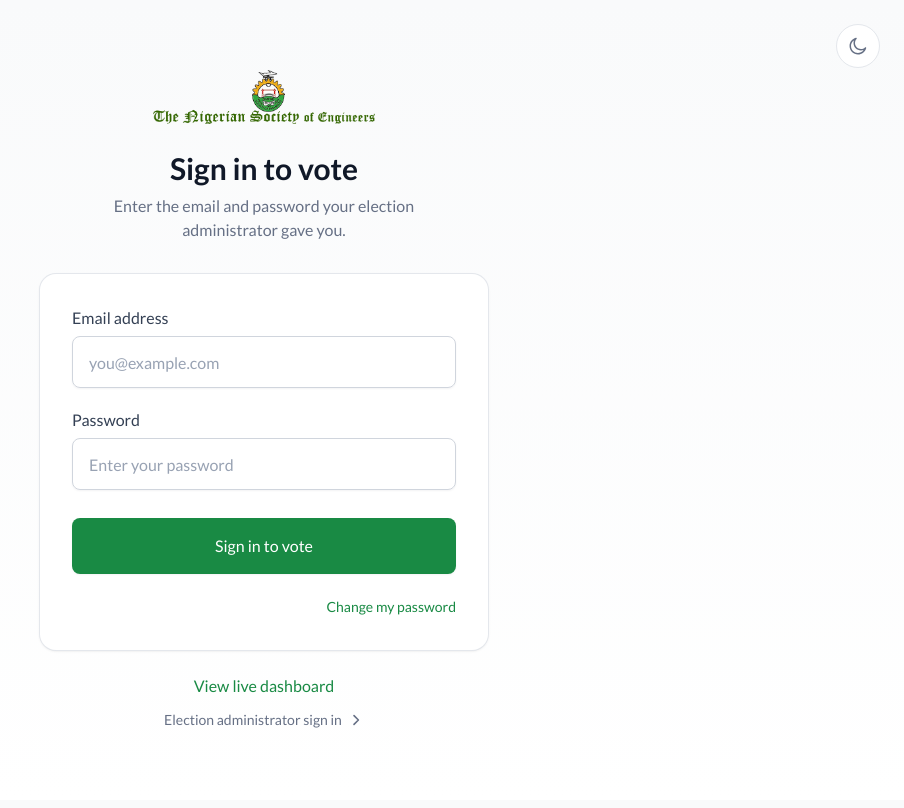
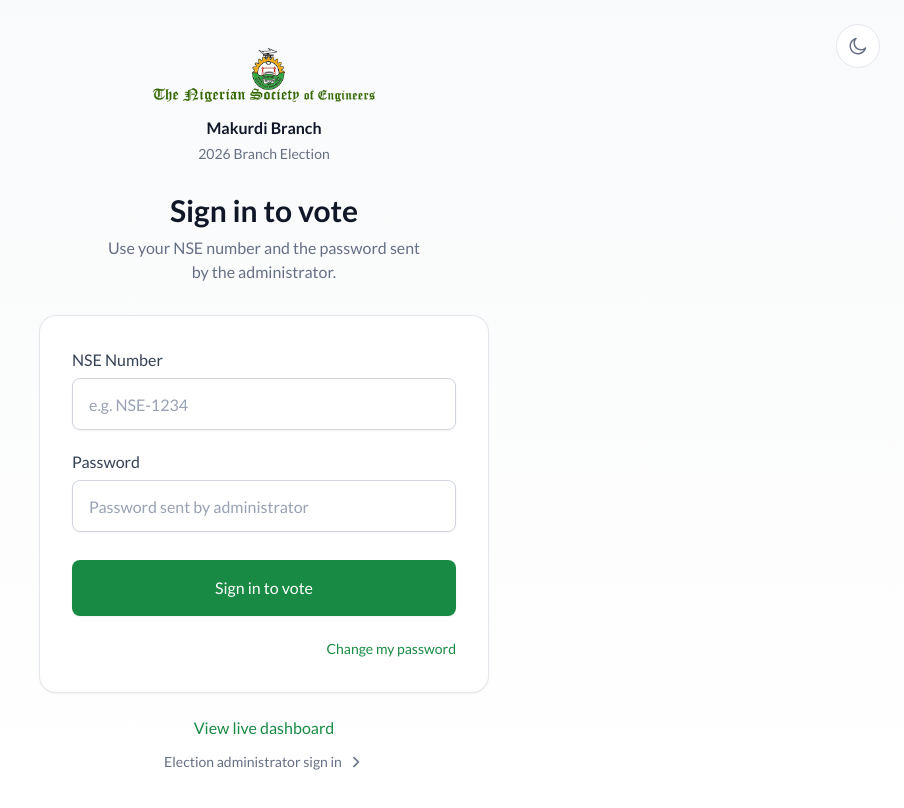
Before and after one commit to Pascal-Ahmadu/NSE-EVOTING, a Next.js app: page / in a window 1280 px wide. Shown: the top 808 px of the page, without its empty margins (376-1280 px from the left). Built offline with nearby package versions, Linux system fonts and the light colour scheme.

Commit message:
Voter sign-in: NSE Number + Makurdi Branch / 2026 Election headings

```diff
--- a/src/app/(admin)/admin/voters/page.tsx
+++ b/src/app/(admin)/admin/voters/page.tsx
@@ -168,7 +168,7 @@
   };
 
   const handleCopyCredentials = async (voter: VoterCredentials) => {
-    const text = `Sign-in credentials\nName: ${voter.name}\nEmail: ${voter.email}\nVoter ID: ${voter.voterId}\nPassword: ${voter.password}`;
+    const text = `Sign-in credentials\nName: ${voter.name}\nEmail: ${voter.email}\nNSE Number: ${voter.voterId}\nPassword: ${voter.password}`;
     try {
       await navigator.clipboard.writeText(text);
       setCopied(true);
@@ -253,7 +253,7 @@
             <Input
               id="voter-filter"
               type="text"
-              placeholder="Search by name, email or voter ID"
+              placeholder="Search by name, email or NSE number"
               value={filter}
               onChange={(e) => setFilter(e.target.value)}
               maxLength={64}
@@ -265,7 +265,7 @@
                 <tr>
                   <th className="px-4 py-3 font-medium">Name</th>
                   <th className="px-4 py-3 font-medium">Email</th>
-                  <th className="px-4 py-3 font-medium">Voter ID</th>
+                  <th className="px-4 py-3 font-medium">NSE Number</th>
                   <th className="px-4 py-3 font-medium">Registered</th>
                   <th className="px-4 py-3 font-medium">Ballots</th>
                   <th className="px-4 py-3" />
@@ -389,7 +389,7 @@
               </div>
               <div>
                 <div className="flex items-center justify-between">
-                  <Label htmlFor="new-voter-id">Voter ID</Label>
+                  <Label htmlFor="new-voter-id">NSE Number</Label>
                   <button
                     type="button"
                     onClick={handleAutoGenerateId}
@@ -474,7 +474,7 @@
             <dl className="space-y-3 rounded-xl border border-gray-200 bg-gray-50 p-4 text-sm dark:border-gray-800 dark:bg-gray-800/40">
               <Row label="Name" value={view.voter.name} />
               <Row label="Email" value={view.voter.email} />
-              <Row label="Voter ID" value={view.voter.voterId} mono />
+              <Row label="NSE Number" value={view.voter.voterId} mono />
               <Row label="Password" value={view.voter.password} mono />
             </dl>
 
--- a/src/app/(public)/change-password/page.tsx
+++ b/src/app/(public)/change-password/page.tsx
@@ -8,18 +8,17 @@
 import Button from "@/components/ui/button/Button";
 import { ChevronLeftIcon } from "@/icons";
 import { apiCall } from "@/lib/api-client";
-import { validateEmail, validatePassword } from "@/lib/validators";
+import { validatePassword, validateVoterId } from "@/lib/validators";
 
 interface FormState {
-  email: string;
+  voterId: string;
   currentPassword: string;
   newPassword: string;
   confirmPassword: string;
 }
 
-
 interface FieldErrors {
-  email?: string;
+  voterId?: string;
   currentPassword?: string;
   newPassword?: string;
   confirmPassword?: string;
@@ -27,7 +26,7 @@
 }
 
 const EMPTY_FORM: FormState = {
-  email: "",
+  voterId: "",
   currentPassword: "",
   newPassword: "",
   confirmPassword: "",
@@ -50,7 +49,7 @@
   const handleSubmit = async (e: React.FormEvent<HTMLFormElement>) => {
     e.preventDefault();
     const next: FieldErrors = {
-      email: validateEmail(form.email) ?? undefined,
+      voterId: validateVoterId(form.voterId) ?? undefined,
       currentPassword: form.currentPassword
         ? undefined
         : "Current password is required",
@@ -61,7 +60,7 @@
           : undefined,
     };
     if (
-      next.email ||
+      next.voterId ||
       next.currentPassword ||
       next.newPassword ||
       next.confirmPassword
@@ -73,7 +72,7 @@
     const result = await apiCall<{ ok: true }>("/api/voters/change-password", {
       method: "POST",
       body: JSON.stringify({
-        email: form.email,
+        voterId: form.voterId,
         currentPassword: form.currentPassword,
         newPassword: form.newPassword,
       }),
@@ -111,22 +110,22 @@
             )}
 
             <div>
-              <Label htmlFor="email" className="text-base">
-                Email address
+              <Label htmlFor="voter-id" className="text-base">
+                NSE Number
               </Label>
               <Input
-                id="email"
-                type="email"
+                id="voter-id"
+                type="text"
                 size="lg"
-                value={form.email}
-                onChange={(e) => setField("email", e.target.value)}
-                placeholder="you@example.com"
-                autoComplete="email"
-                inputMode="email"
-                maxLength={254}
+                value={form.voterId}
+                onChange={(e) => setField("voterId", e.target.value)}
+                placeholder="e.g. NSE-1234"
+                autoComplete="username"
+                autoCapitalize="characters"
+                maxLength={32}
                 required
-                error={Boolean(errors.email)}
-                hint={errors.email}
+                error={Boolean(errors.voterId)}
+                hint={errors.voterId}
               />
             </div>
 
--- a/src/app/(public)/confirmation/page.tsx
+++ b/src/app/(public)/confirmation/page.tsx
@@ -28,7 +28,7 @@
     status === "already" ? "You have already voted" : "Your ballot is in";
   const message =
     status === "already"
-      ? "Our records show this voter ID has already submitted a ballot for this election. Each voter may submit one ballot only."
+      ? "Our records show this NSE number has already submitted a ballot for this election. Each voter may submit one ballot only."
       : "Thank you for voting. Your selections have been recorded. You may now close this window.";
 
   return (
--- a/src/app/(public)/page.tsx
+++ b/src/app/(public)/page.tsx
@@ -8,18 +8,18 @@
 import Label from "@/components/form/Label";
 import Button from "@/components/ui/button/Button";
 import { ChevronRightIcon } from "@/icons";
-import { validateEmail, validatePassword } from "@/lib/validators";
+import { validatePassword, validateVoterId } from "@/lib/validators";
 import { apiCall } from "@/lib/api-client";
 
 interface FieldErrors {
-  email?: string;
+  voterId?: string;
   password?: string;
   form?: string;
 }
 
 export default function VoterSignInPage() {
   const router = useRouter();
-  const [email, setEmail] = useState("");
+  const [voterId, setVoterId] = useState("");
   const [password, setPassword] = useState("");
   const [errors, setErrors] = useState<FieldErrors>({});
   const [submitting, setSubmitting] = useState(false);
@@ -27,17 +27,17 @@
   const handleSubmit = async (e: React.FormEvent<HTMLFormElement>) => {
     e.preventDefault();
     const next: FieldErrors = {
-      email: validateEmail(email) ?? undefined,
+      voterId: validateVoterId(voterId) ?? undefined,
       password: validatePassword(password) ?? undefined,
     };
-    if (next.email || next.password) {
+    if (next.voterId || next.password) {
       setErrors(next);
       return;
     }
     setSubmitting(true);
     const result = await apiCall<{ voter: unknown }>("/api/voters/sign-in", {
       method: "POST",
-      body: JSON.stringify({ email, password }),
+      body: JSON.stringify({ voterId, password }),
     });
     if (!result.ok) {
       setErrors({ form: result.error });
@@ -58,11 +58,17 @@
           priority
           className="h-14 w-auto dark:brightness-0 dark:invert"
         />
-        <h1 className="mt-6 text-3xl font-semibold text-gray-900 dark:text-white">
+        <p className="mt-3 text-base font-semibold text-gray-900 dark:text-white">
+          Makurdi Branch
+        </p>
+        <p className="mt-1 text-sm text-gray-500 dark:text-gray-400">
+          2026 Branch Election
+        </p>
+        <h1 className="mt-7 text-3xl font-semibold text-gray-900 dark:text-white">
           Sign in to vote
         </h1>
         <p className="mt-2 max-w-xs text-base text-gray-500 dark:text-gray-400">
-          Enter the email and password your election administrator gave you.
+          Use your NSE number and the password sent by the administrator.
         </p>
       </div>
 
@@ -77,25 +83,25 @@
             </div>
           )}
           <div>
-            <Label htmlFor="email" className="text-base">
-              Email address
+            <Label htmlFor="voter-id" className="text-base">
+              NSE Number
             </Label>
             <Input
-              id="email"
-              type="email"
+              id="voter-id"
+              type="text"
               size="lg"
-              placeholder="you@example.com"
-              value={email}
+              placeholder="e.g. NSE-1234"
+              value={voterId}
               onChange={(e) => {
-                setEmail(e.target.value);
-                if (errors.email) setErrors((p) => ({ ...p, email: undefined }));
+                setVoterId(e.target.value);
+                if (errors.voterId) setErrors((p) => ({ ...p, voterId: undefined }));
               }}
-              autoComplete="email"
-              inputMode="email"
-              maxLength={254}
+              autoComplete="username"
+              autoCapitalize="characters"
+              maxLength={32}
               required
-              error={Boolean(errors.email)}
-              hint={errors.email}
+              error={Boolean(errors.voterId)}
+              hint={errors.voterId}
             />
           </div>
 
@@ -107,7 +113,7 @@
               id="password"
               type="password"
               size="lg"
-              placeholder="Enter your password"
+              placeholder="Password sent by administrator"
               value={password}
               onChange={(e) => {
                 setPassword(e.target.value);
--- a/src/app/api/voters/change-password/route.ts
+++ b/src/app/api/voters/change-password/route.ts
@@ -8,11 +8,11 @@
   clientIp,
   rateLimitResponse,
 } from "@/lib/rate-limit";
-import { Email, parseJson } from "@/lib/zod-helpers";
+import { VoterIdInput, parseJson } from "@/lib/zod-helpers";
 
 const Body = z
   .object({
-    email: Email,
+    voterId: VoterIdInput,
     currentPassword: z.string().min(1, "Current password is required"),
     newPassword: z.string().min(4, "New password must be at least 4 characters").max(64),
   })
@@ -35,12 +35,12 @@
 
   const parsed = await parseJson(req, Body);
   if (!parsed.ok) return parsed.response;
-  const { email, currentPassword, newPassword } = parsed.data;
+  const { voterId, currentPassword, newPassword } = parsed.data;
 
-  const voter = await db.voter.findUnique({ where: { email } });
+  const voter = await db.voter.findUnique({ where: { voterId } });
   if (!voter || !(await verifySecret(currentPassword, voter.passwordHash))) {
     return NextResponse.json(
-      { error: "Email or current password is incorrect" },
+      { error: "NSE number or current password is incorrect" },
       { status: 401 },
     );
   }
--- a/src/app/api/voters/sign-in/route.ts
+++ b/src/app/api/voters/sign-in/route.ts
@@ -9,11 +9,11 @@
   clientIp,
   rateLimitResponse,
 } from "@/lib/rate-limit";
-import { Email, parseJson } from "@/lib/zod-helpers";
+import { VoterIdInput, parseJson } from "@/lib/zod-helpers";
 import { log } from "@/lib/logger";
 
 const Body = z.object({
-  email: Email,
+  voterId: VoterIdInput,
   password: z.string().min(1, "Password is required").max(64),
 });
 
@@ -31,22 +31,22 @@
 
   const parsed = await parseJson(req, Body);
   if (!parsed.ok) return parsed.response;
-  const { email, password } = parsed.data;
+  const { voterId, password } = parsed.data;
 
-  const emailLimit = checkRateLimit({
-    key: `voter-signin:email:${email}`,
+  const idLimit = checkRateLimit({
+    key: `voter-signin:id:${voterId}`,
     limit: 5,
     windowMs: 5 * 60_000,
   });
-  if (!emailLimit.ok) return rateLimitResponse(emailLimit.retryAfterSec);
+  if (!idLimit.ok) return rateLimitResponse(idLimit.retryAfterSec);
 
-  const voter = await db.voter.findUnique({ where: { email } });
+  const voter = await db.voter.findUnique({ where: { voterId } });
   if (!voter || !(await verifySecret(password, voter.passwordHash))) {
-    log.warn("voter_signin_failed", { email, ip });
+    log.warn("voter_signin_failed", { voterId, ip });
     return NextResponse.json(
       {
         error:
-          "We couldn't sign you in. Check your email and password — or contact your election administrator.",
+          "We couldn't sign you in. Check your NSE number and password — or contact your election administrator.",
       },
       { status: 401 },
     );
--- a/src/components/form/input/InputField.tsx
+++ b/src/components/form/input/InputField.tsx
@@ -10,6 +10,7 @@
   onChange?: (e: React.ChangeEvent<HTMLInputElement>) => void;
   onBlur?: (e: React.FocusEvent<HTMLInputElement>) => void;
   autoComplete?: string;
+  autoCapitalize?: "off" | "none" | "on" | "sentences" | "words" | "characters";
   inputMode?: "text" | "email" | "numeric" | "decimal" | "search" | "tel" | "url" | "none";
   maxLength?: number;
   required?: boolean;
@@ -35,6 +36,7 @@
   onChange,
   onBlur,
   autoComplete,
+  autoCapitalize,
   inputMode,
   maxLength,
   required,
@@ -86,6 +88,7 @@
         onChange={onChange}
         onBlur={onBlur}
         autoComplete={autoComplete}
+        autoCapitalize={autoCapitalize}
         inputMode={inputMode}
         maxLength={maxLength}
         required={required}
```
